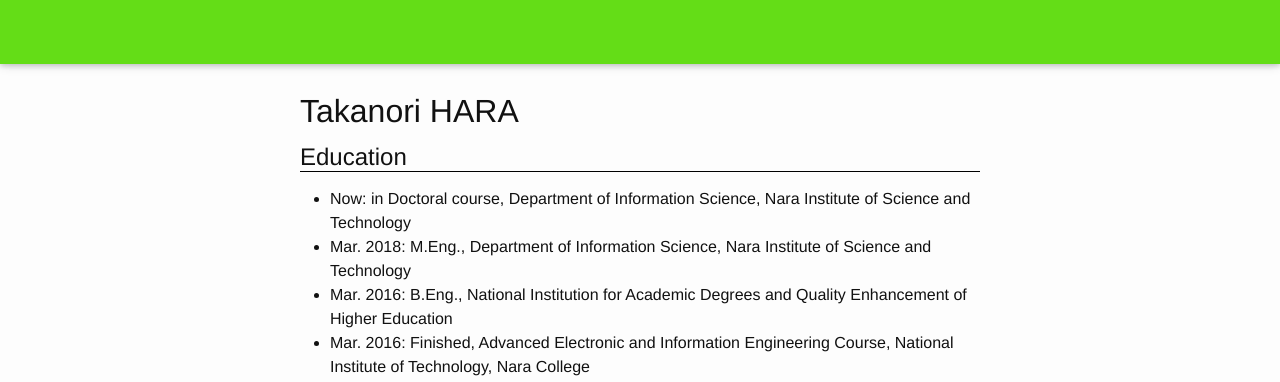
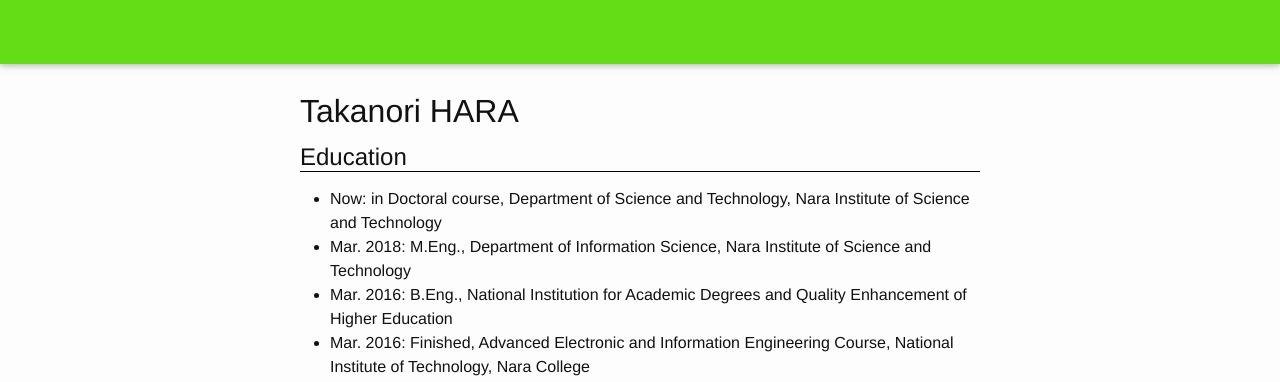
Before and after one commit to oakeshott/oakeshott.github.io, a Jekyll site: the page built from index.md, in a window 1280 px wide and 900 px high. Shown: the top 382 px of the window. Built offline with Jekyll 4.4.1, drawn with Linux system fonts in a browser that asks for light colours; Markdown is read by kramdown in place of the engine named in the settings.

Commit message:
Commit at 2018-04-07 01:55:24

```diff
--- a/index.md
+++ b/index.md
@@ -7,7 +7,7 @@ permalink: /
 
 ## Education
 
-* Now: in Doctoral course, Department of Information Science, Nara Institute of Science and Technology
+* Now: in Doctoral course, Department of Science and Technology, Nara Institute of Science and Technology
 * Mar. 2018: M.Eng., Department of Information Science, Nara Institute of Science and Technology
 * Mar. 2016: B.Eng., National Institution for Academic Degrees and Quality Enhancement of Higher Education
 * Mar. 2016: Finished, Advanced Electronic and Information Engineering Course, National Institute of Technology, Nara College
```
Also changed, not shown: 1 other file.
